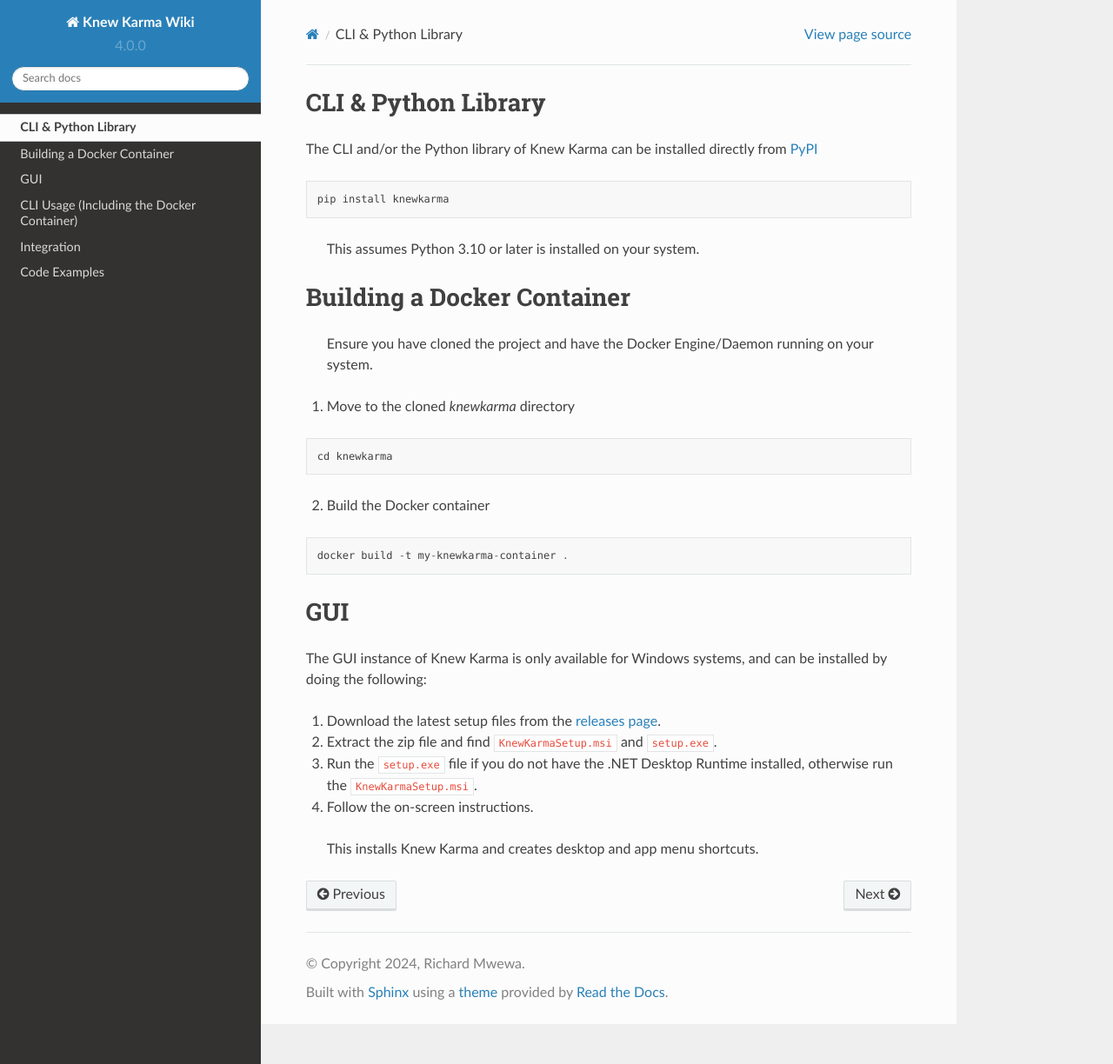
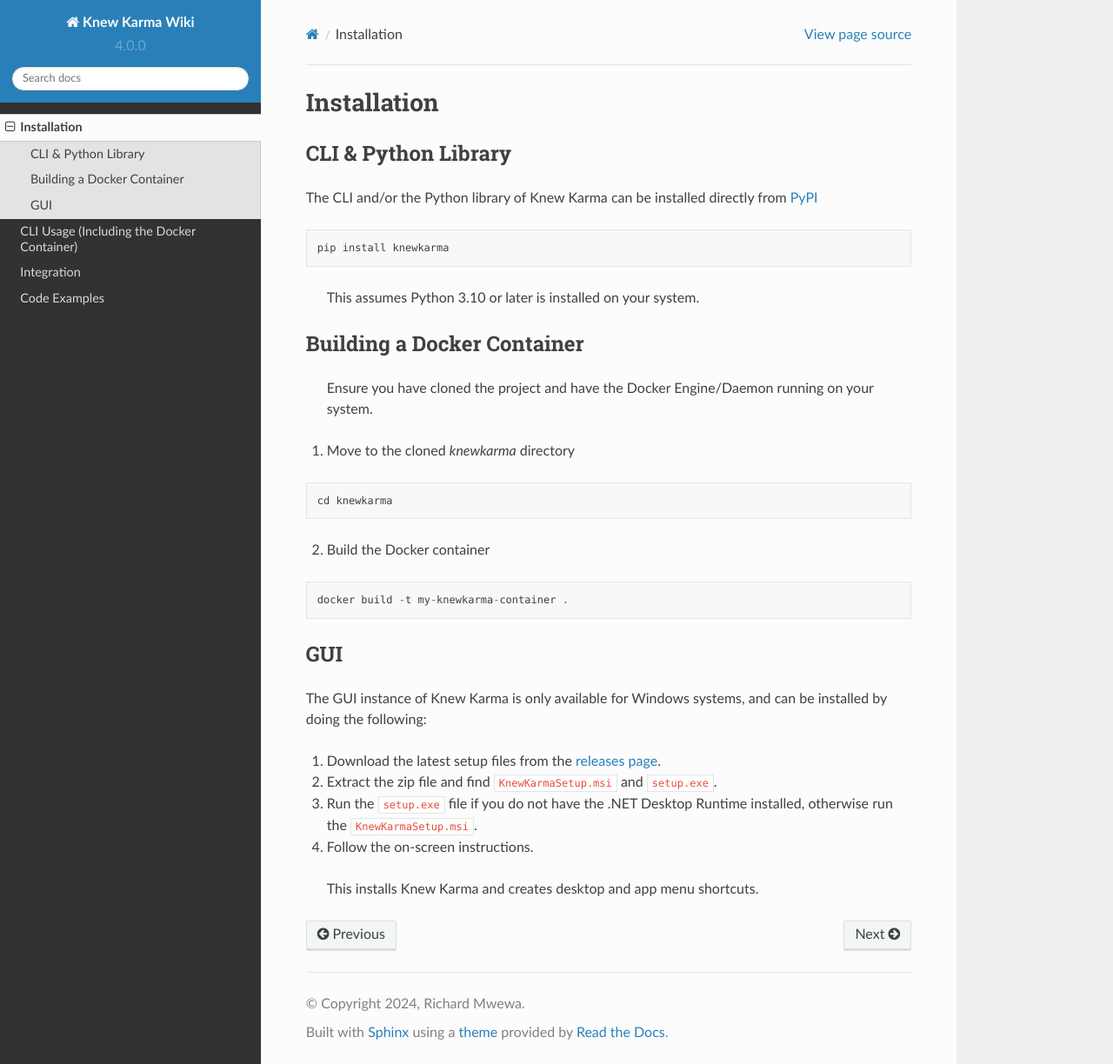
Before and after one commit to rly0nheart/knewkarma-wiki, a Sphinx documentation site: the page built from docs/source/installation.md, in a window 1280 px wide and 1224 px high. Shown: the whole window at 87% size. Built offline with Sphinx 7.4.7 and the Read the Docs theme 2.0.0, drawn with Linux system fonts in a browser that asks for light colours.

Commit message:
Update installation.md

````diff
--- a/docs/source/installation.md
+++ b/docs/source/installation.md
@@ -1,3 +1,4 @@
+# Installation
 ## CLI & Python Library
 The CLI and/or the Python library of Knew Karma can be installed directly from [PyPI](https://pypi.org/project/knewkarma)
 ```
````
